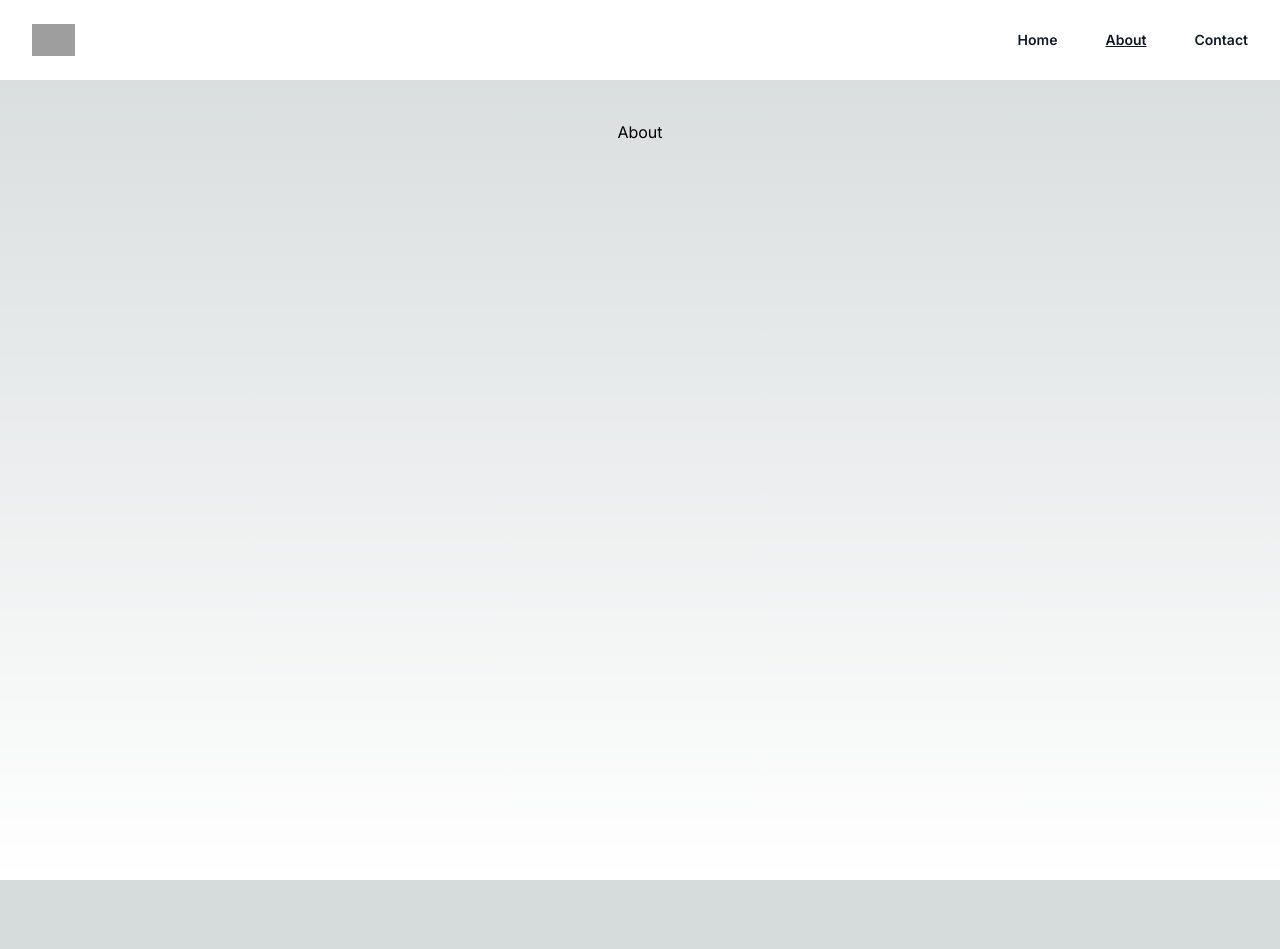
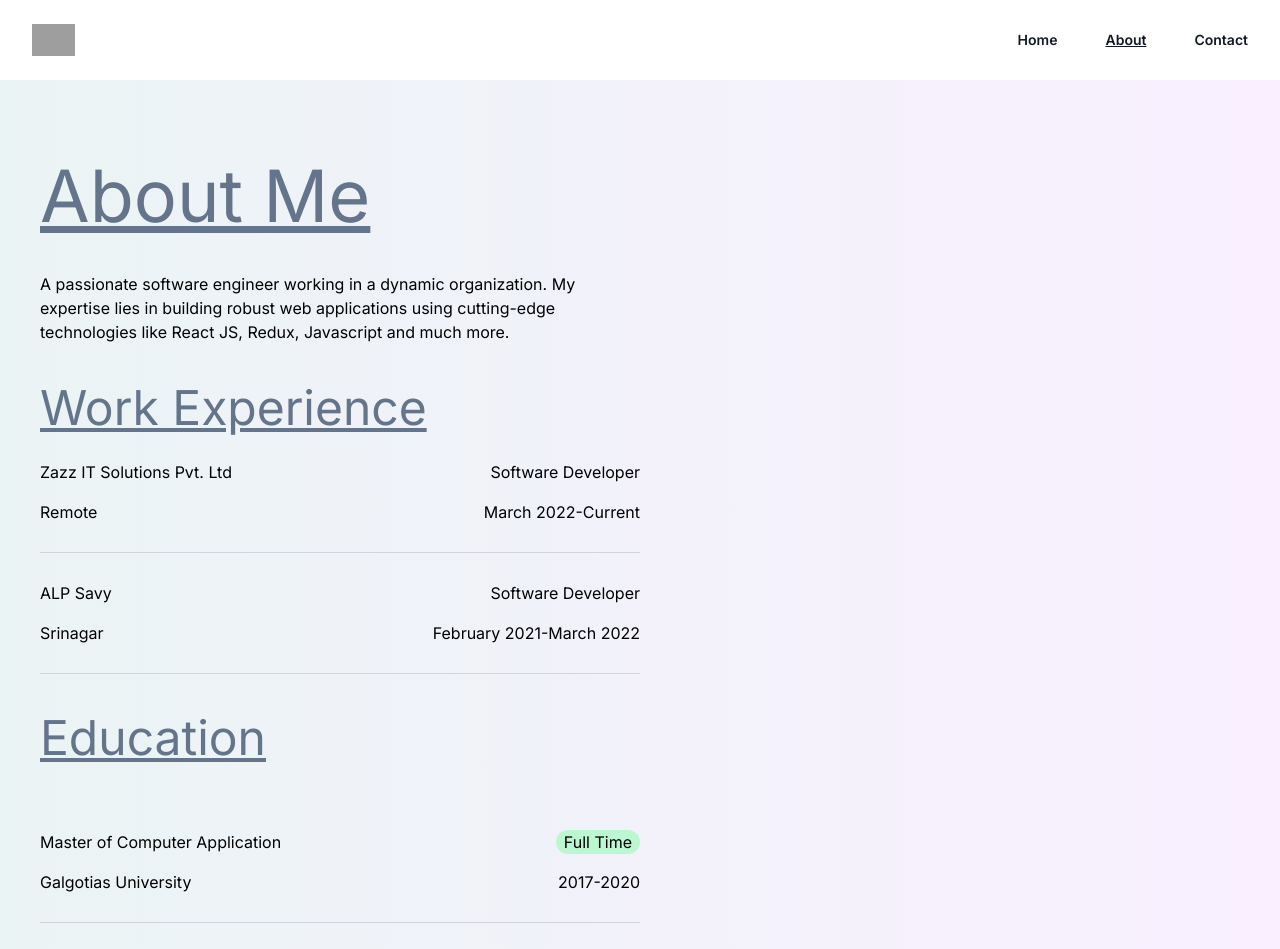
Before and after one commit to MohammedHaris96/personal-portfolio, a Next.js app: page /about in a window 1280 px wide. Shown: the top 949 px of the page. Before the commit the page ends 880 px from the top, so only its background shows below. Built offline with nearby package versions, Linux system fonts and the light colour scheme; grey boxes are pictures that could not be loaded.

Commit message:
added about section

```diff
--- a/package.json
+++ b/package.json
@@ -11,6 +11,7 @@
   "dependencies": {
     "@headlessui/react": "^1.7.18",
     "@heroicons/react": "^2.1.1",
+    "framer-motion": "^11.0.14",
     "next": "14.1.3",
     "react": "^18",
     "react-dom": "^18"
--- a/src/app/about/page.tsx
+++ b/src/app/about/page.tsx
@@ -1,9 +1,106 @@
 import React from "react";
 
 function index() {
+  const experience = [
+    {
+      id: 1,
+      company: "Zazz IT Solutions Pvt. Ltd",
+      title: "Software Developer",
+      location: "Remote",
+      timeSpan: "March 2022-Current",
+    },
+    {
+      id: 2,
+      company: "ALP Savy",
+      title: "Software Developer",
+      location: "Srinagar",
+      timeSpan: "February 2021-March 2022",
+    },
+  ];
+
+  const education = [
+    {
+      id: 1,
+      degree: "Master of Computer Application",
+      institute: "Galgotias University",
+      timeSpan: "2017-2020",
+    },
+    {
+      id: 2,
+      degree: "Bachelor of Computer Application",
+      institute: "Universty of Kashmir",
+      timeSpan: "2014-2017",
+    },
+  ];
+
   return (
-    <main className="flex min-h-screen flex-col items-center justify-between p-10">
-      <p>About</p>
+    <main className="flex flex-col items-center justify-between p-10 h-full">
+      <div className="flex-col md:flex md:flex-row w-full h-full">
+        <div className="w-full md:w-1/2 flex flex-col h-full">
+          <div>
+            <p className="text-5xl md:text-6xl lg:text-7xl py-10 text-slate-500 underline ">
+              About Me
+            </p>
+          </div>
+          <div>
+            <p className="text-1xl">
+              A passionate software engineer working in a dynamic organization.
+              My expertise lies in building robust web applications using
+              cutting-edge technologies like React JS, Redux, Javascript and
+              much more.
+            </p>
+          </div>
+
+          <div>
+            <p className="text-3xl md:text-4xl lg:text-5xl pt-10 text-slate-500 underline">
+              Work Experience
+            </p>
+          </div>
+
+          {experience.map((item) => {
+            return (
+              <div
+                key={item.id}
+                className="flex flex-col border-b border-gray-300 py-5"
+              >
+                <div className="flex items-center justify-between py-2">
+                  <p>{item?.company}</p>
+                  <p>{item?.title}</p>
+                </div>
+                <div className="flex items-center justify-between py-2">
+                  <p>{item?.location}</p>
+                  <p>{item?.timeSpan}</p>
+                </div>
+              </div>
+            );
+          })}
+          <div>
+            <p className="text-3xl md:text-4xl lg:text-5xl py-10 text-slate-500 underline">
+              Education
+            </p>
+          </div>
+
+          {education.map((item) => {
+            return (
+              <div
+                key={item.id}
+                className="flex flex-col border-b border-gray-300 py-5"
+              >
+                <div className="flex items-center justify-between py-2">
+                  <p>{item?.degree}</p>
+                  <span className="bg-green-200 px-2 rounded-2xl">
+                    Full Time
+                  </span>
+                </div>
+                <div className="flex items-center justify-between py-2">
+                  <p>{item?.institute}</p>
+                  <p>{item?.timeSpan}</p>
+                </div>
+              </div>
+            );
+          })}
+        </div>
+      </div>
     </main>
   );
 }
--- a/src/app/globals.css
+++ b/src/app/globals.css
@@ -17,13 +17,27 @@
 }
 
 body {
-  color: rgb(var(--foreground-rgb));
+  background: hsla(186, 33%, 94%, 1);
+
   background: linear-gradient(
-      to bottom,
-      transparent,
-      rgb(var(--background-end-rgb))
-    )
-    rgb(var(--background-start-rgb));
+    360deg,
+    hsla(186, 33%, 94%, 1) 0%,
+    hsla(278, 100%, 97%, 1) 100%
+  );
+
+  background: -moz-linear-gradient(
+    360deg,
+    hsla(186, 33%, 94%, 1) 0%,
+    hsla(278, 100%, 97%, 1) 100%
+  );
+
+  background: -webkit-linear-gradient(
+    360deg,
+    hsla(186, 33%, 94%, 1) 0%,
+    hsla(278, 100%, 97%, 1) 100%
+  );
+
+  filter: progid: DXImageTransform.Microsoft.gradient( startColorstr="#ebf4f5", endColorstr="#F9EFFF", GradientType=1 );
 }
 
 @layer utilities {
--- a/src/app/page.tsx
+++ b/src/app/page.tsx
@@ -2,11 +2,45 @@ import Header from "../components/Header";
 
 export default function Home() {
   return (
-    <>
-      {/* <Header/> */}
-      <main className="flex min-h-screen flex-col items-center justify-between p-10">
-        <p>Landing Page</p>
-      </main>
-    </>
+    <main className="flex flex-col items-center justify-between p-10 h-screen">
+      <div className="flex-col md:flex md:flex-row w-full h-100">
+        <div className="border w-full md:w-1/2 flex flex-col justify-around h-full">
+          <p className="text-3xl">
+            Hey! I am{" "}
+            <span className="text-5xl md:text-6xl lg:text-7xl">
+              Mohammed Haris
+            </span>
+          </p>
+          <p className="text-1xl">
+            A passionate software engineer working in a dynamic organization. My
+            expertise lies in building robust web applications using
+            cutting-edge technologies like React JS, Redux, Javascript and much
+            more.
+          </p>
+        </div>
+        <div className="border w-full md:w-1/2 h-full">
+          <p>right Page</p>
+        </div>
+      </div>
+      {/* <div className="flex-col md:flex md:flex-row w-full h-screen ">
+        <div className="border w-full md:w-1/2 flex flex-col justify-around h-full">
+          <p className="text-3xl">
+            Hey! I am{" "}
+            <span className="text-5xl md:text-6xl lg:text-7xl">
+              Mohammed Haris
+            </span>
+          </p>
+          <p className="text-1xl">
+            A passionate software engineer working in a dynamic organization. My
+            expertise lies in building robust web applications using
+            cutting-edge technologies like React JS, Redux, Javascript and much
+            more.
+          </p>
+        </div>
+        <div className="border w-full md:w-1/2 h-full">
+          <p>right Page</p>
+        </div>
+      </div> */}
+    </main>
   );
 }
--- a/tailwind.config.ts
+++ b/tailwind.config.ts
@@ -17,6 +17,12 @@ const config: Config = {
           "conic-gradient(from 180deg at 50% 50%, var(--tw-gradient-stops))",
       },
     },
+    screens: {
+      sm: "480px",
+      md: "768px",
+      lg: "976px",
+      xl: "1440px",
+    },
   },
   plugins: [],
 };
```
Also changed, not shown: 1 other file (tests, documents, lock files or other folders).
